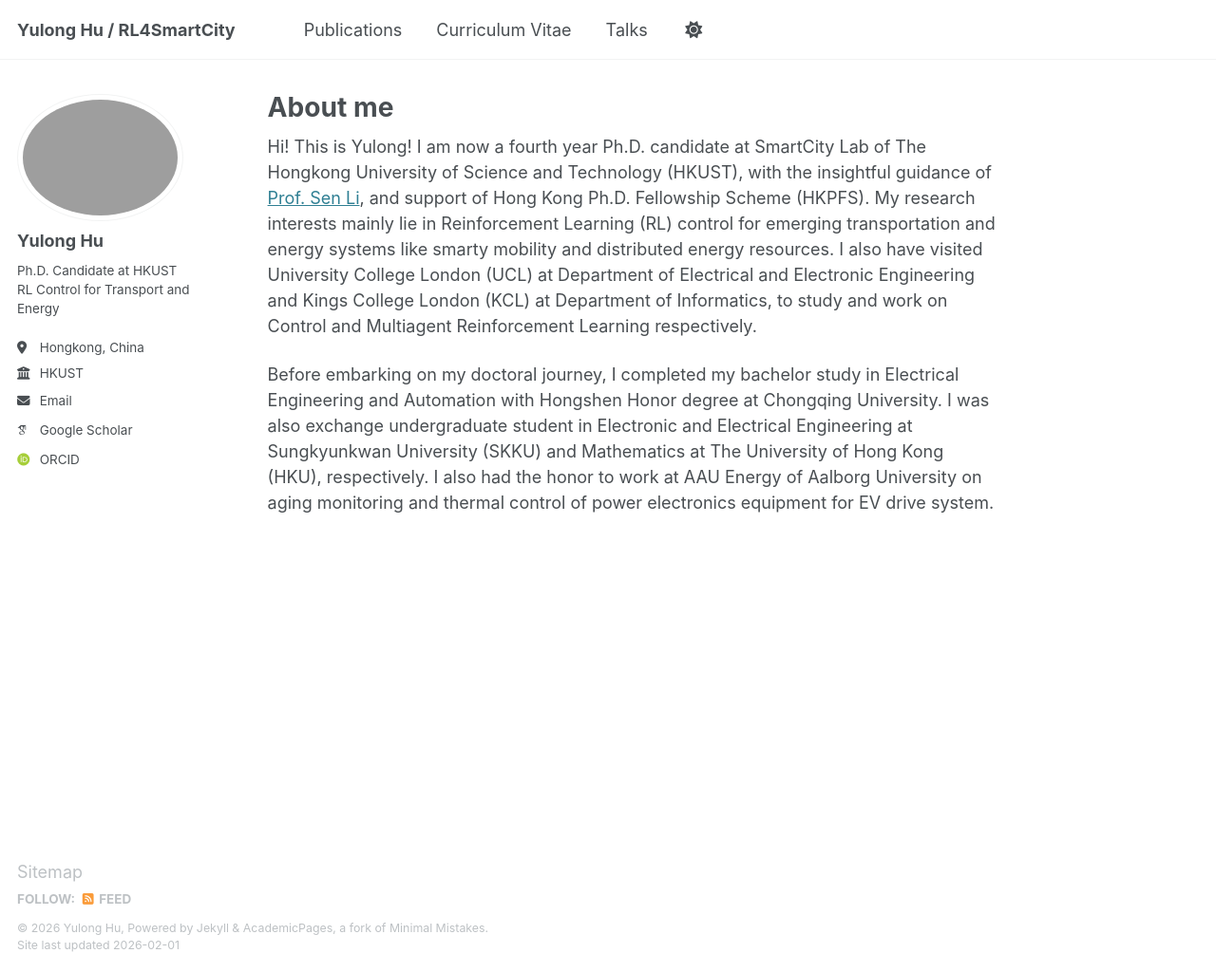
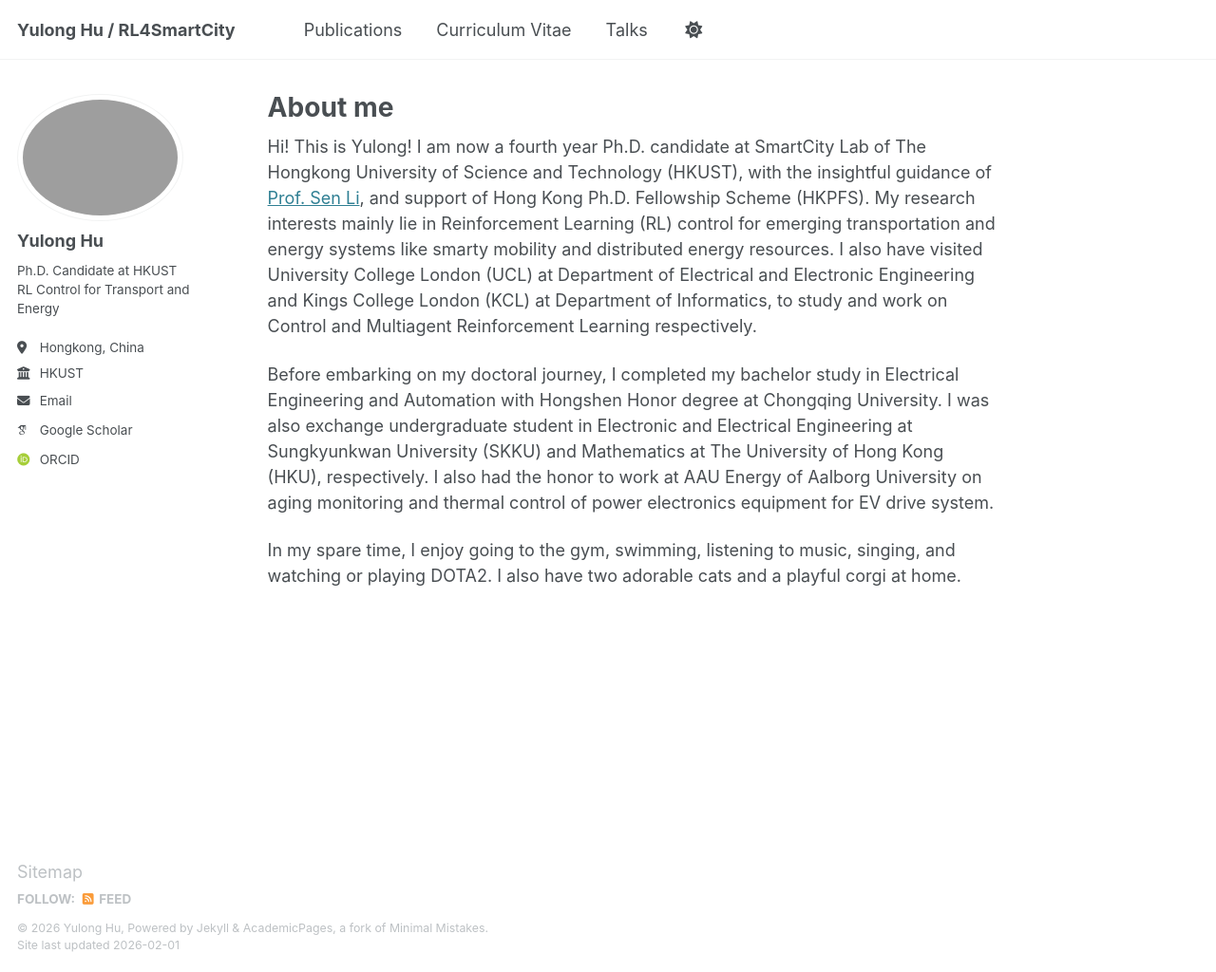
Before and after one commit to yulonghu2000/yulonghu2000.github.io, a Jekyll site: the page built from _pages/about.md, in a window 1280 px wide and 1024 px high. Shown: the whole window at 95% size. Built offline with Jekyll 4.4.1, drawn with Linux system fonts in a browser that asks for light colours; some web fonts are replaced.

Commit message:
Update about.md

```diff
--- a/_pages/about.md
+++ b/_pages/about.md
@@ -10,3 +10,5 @@ redirect_from:
 Hi! This is Yulong! I am now a fourth year Ph.D. candidate at SmartCity Lab of The Hongkong University of Science and Technology (HKUST), with the insightful guidance of [Prof. Sen Li](https://seng.hkust.edu.hk/about/people/faculty/sen-li), and support of Hong Kong Ph.D. Fellowship Scheme (HKPFS). My research interests mainly lie in Reinforcement Learning (RL) control for emerging transportation and energy systems like smarty mobility and distributed energy resources. I also have visited University College London (UCL) at Department of Electrical and Electronic Engineering and Kings College London (KCL) at Department of Informatics, to study and work on Control and Multiagent Reinforcement Learning respectively.
 
 Before embarking on my doctoral journey, I completed my bachelor study in Electrical Engineering and Automation with Hongshen Honor degree at Chongqing University. I was also exchange undergraduate student in Electronic and Electrical Engineering at Sungkyunkwan University (SKKU) and Mathematics at The University of Hong Kong (HKU), respectively. I also had the honor to work at AAU Energy of Aalborg University on aging monitoring and thermal control of power electronics equipment for EV drive system.
+
+In my spare time, I enjoy going to the gym, swimming, listening to music, singing, and watching or playing DOTA2. I also have two adorable cats and a playful corgi at home.
```
